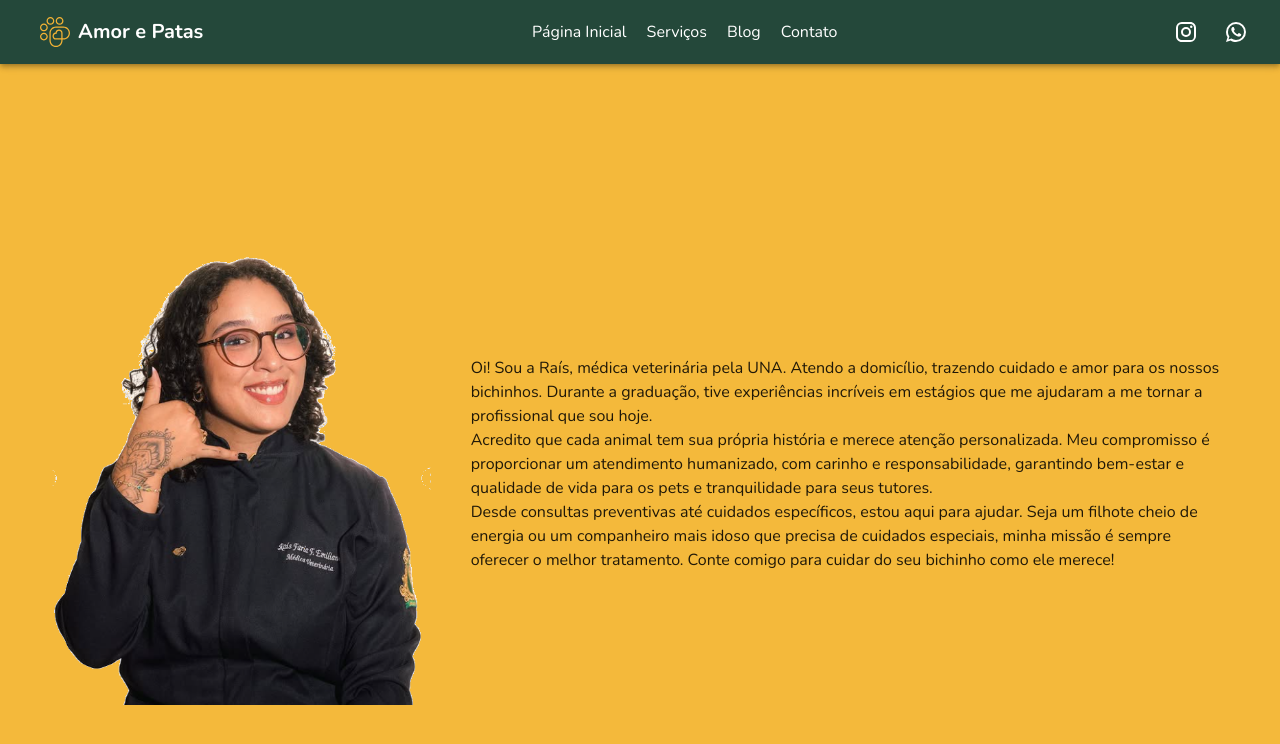
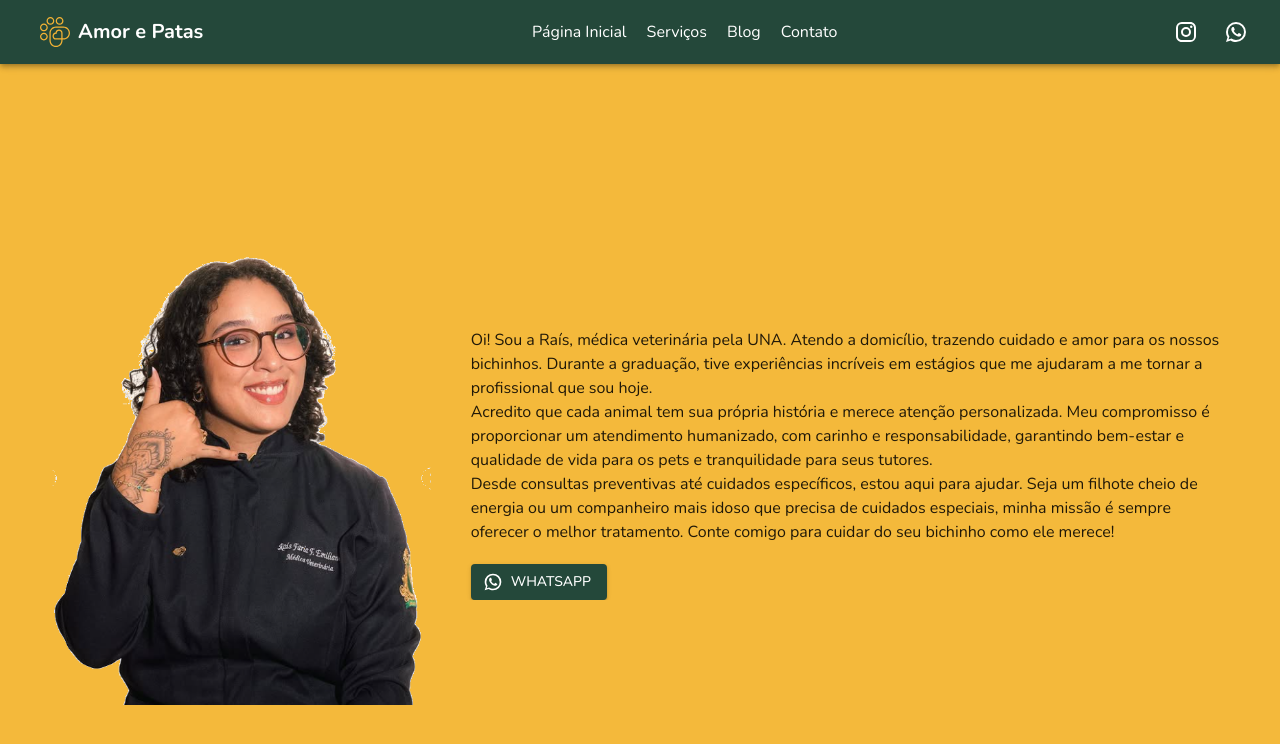
Before and after one commit to thiagorobertodc/amor-e-patas, a React (Vite) app: page / in a window 1280 px wide. Shown: the top 744 px of the page. Built offline with nearby package versions, Linux system fonts and the light colour scheme.

Commit message:
feat: whatsapp button at home screen

```diff
--- /dev/null
+++ b/src/components/Socials/WhatsappButton.tsx
@@ -0,0 +1,23 @@
+import Button from "@mui/material/Button";
+import WhatsAppIcon from "@mui/icons-material/WhatsApp";
+
+const whatsappLink = "https://wa.me/+553199381294";
+
+const handleClick = () => {
+  window.open(whatsappLink, "_blank");
+};
+
+export default function WhatsappButton() {
+  return (
+    <Button
+      component="label"
+      role={undefined}
+      variant="contained"
+      tabIndex={-1}
+      startIcon={<WhatsAppIcon />}
+      onClick={handleClick}
+    >
+      Whatsapp
+    </Button>
+  );
+}
--- a/src/pages/Home/Home.scss
+++ b/src/pages/Home/Home.scss
@@ -36,6 +36,26 @@
   line-height: 1.5;
   overflow-y: auto;
   max-height: 90vh;
+}
+
+.whatsapp-container {
+  display: flex;
+  justify-content: start;
+  margin-top: 20px;
+}
+
+@media (max-width: 768px) {
+  .whatsapp-container {
+    display: flex;
+    justify-content: center;
+    margin-top: 15px;
+  }
+}
+
+@media (max-width: 480px) {
+  .whatsapp-container {
+    margin-top: 10px;
+  }
 }
 
 /* RESPONSIVE DESIGN */
--- a/src/pages/Home/Home.tsx
+++ b/src/pages/Home/Home.tsx
@@ -1,6 +1,7 @@
 import React, { useState } from "react";
 import Loading from "../../components/Loading/Loading";
 import "./Home.scss";
+import WhatsappButton from "../../components/Socials/WhatsappButton";
 
 const Home: React.FC = () => {
   const [isLoading, setIsLoading] = useState(true);
@@ -41,6 +42,9 @@ const Home: React.FC = () => {
             oferecer o melhor tratamento. Conte comigo para cuidar do seu
             bichinho como ele merece!
           </p>
+          <div className="whatsapp-container">
+            <WhatsappButton />
+          </div>
         </div>
       </div>
     </div>
```
